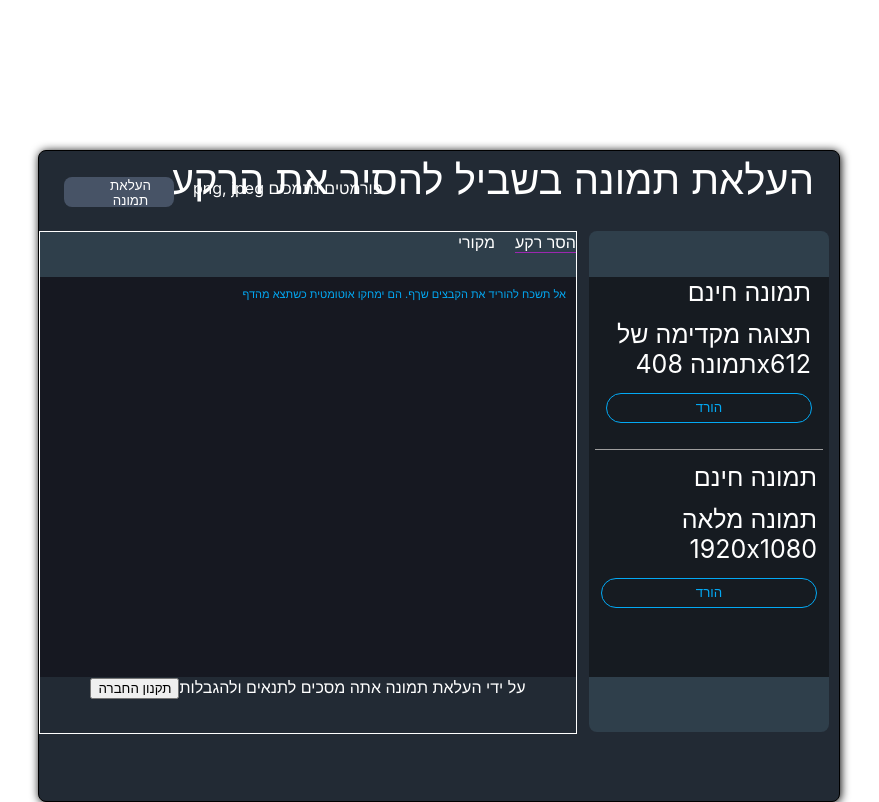
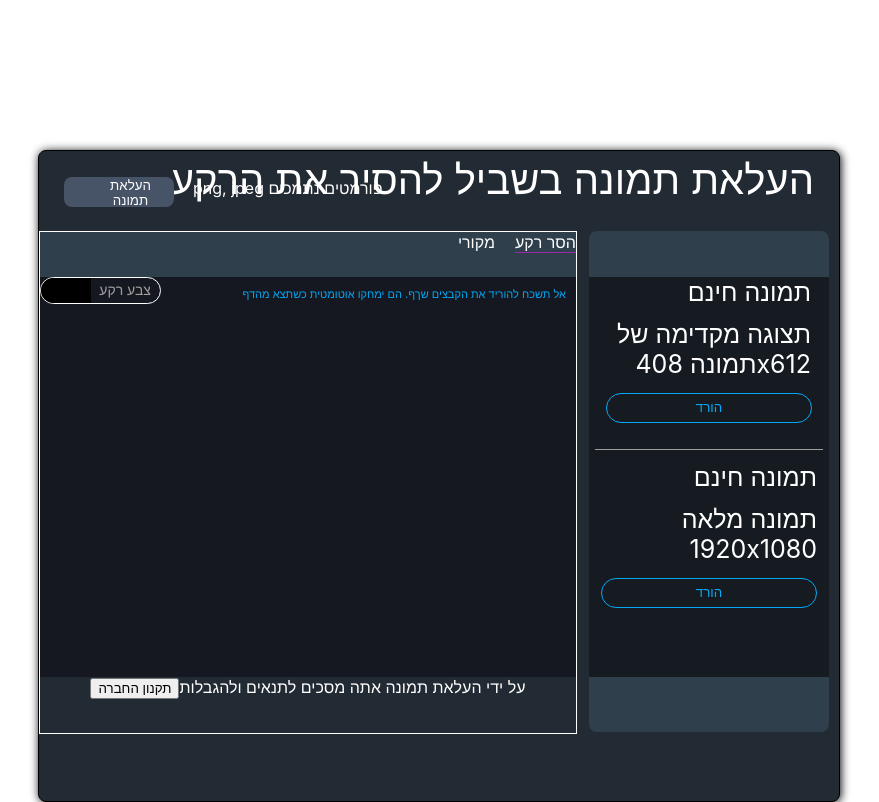
Before and after one commit to OferGreen-Pol/marathon2, a React (Create React App) app: page / in a window 1280 px wide. Shown: the whole page, without its empty margins (201-1080 px from the left). Built offline with nearby package versions, Linux system fonts and the light colour scheme.

Commit message:
middle of lesson 5

```diff
--- a/src/Bg.js
+++ b/src/Bg.js
@@ -12,7 +12,7 @@ function Bg() {
   function change_tab(e) {
 
     // debugger;
-    console.log(e.target);
+    // console.log(e.target);
     if(e.target.className==='no_bg') {
         setdisplay_no_bg_tab('no');
     } else {
--- a/src/No_bg.css
+++ b/src/No_bg.css
@@ -4,3 +4,41 @@
     float: right;
     margin: 10px;
 }
+
+.color_div {
+    width: 109px;
+    border: 1px solid white;
+    height: 25px;
+    text-align: right;
+    padding-right: 10px;
+    line-height: 23px;
+    top: 10px;
+    left: 17px;
+    border-radius: 15px;
+    font-size: 14px;
+    color: #9f9e9e;
+}
+
+.display_color{
+  /* border: 1px solid white; */
+  width: 50px;
+  display: inline-block;
+  height: 25px;
+  position: relative;
+  left: -59px;
+  border-bottom-left-radius: 15px;
+  border-top-left-radius: 15px;
+}
+
+.display_text {
+    position: relative;
+    right: -51px;
+    top: -8px;
+}
+
+.input_color {
+        position: relative;
+        top: 17px;
+        left: -101px;
+        opacity: 0;
+}
--- a/src/No_bg.js
+++ b/src/No_bg.js
@@ -1,12 +1,34 @@
 import './No_bg.css'
 
-import { useState } from "react";
+import { useState , useRef } from "react";
 
 function No_Bg() {
+
+    const [color, setcolor] = useState("#000");
+
+    const inputElement = useRef();
+
+    function choose_color() {
+        inputElement.current.click();
+    }
+
+    function change_color(e) {
+        // console.log(e.target.value);
+        setcolor(e.target.value);
+    }
 
     return (
         <div className="no_bg_tab">
             <span className='no_bg_tab_text'>אל תשכח להוריד את הקבצים שךף. הם ימחקו אוטומטית כשתצא מהדף</span>
+
+            <div className='color_div' onClick={choose_color}>
+                <span className='display_text'>צבע רקע</span>
+
+            <span className='display_color' style={{backgroundColor:color}}></span>
+
+            </div>
+
+            <input type='color' onChange={change_color} className='input_color' ref={inputElement}/>
         </div>
     )
 }
```
